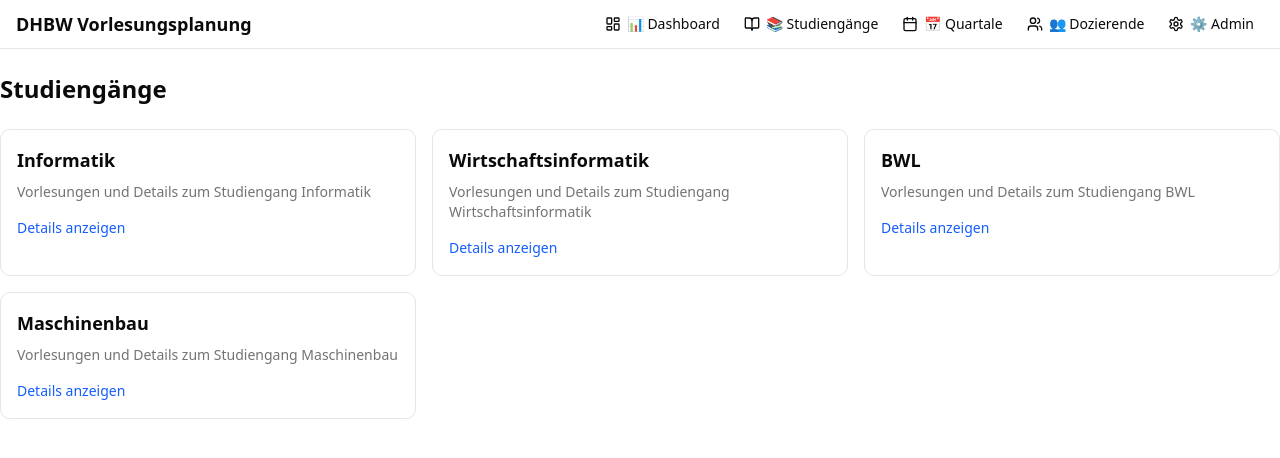
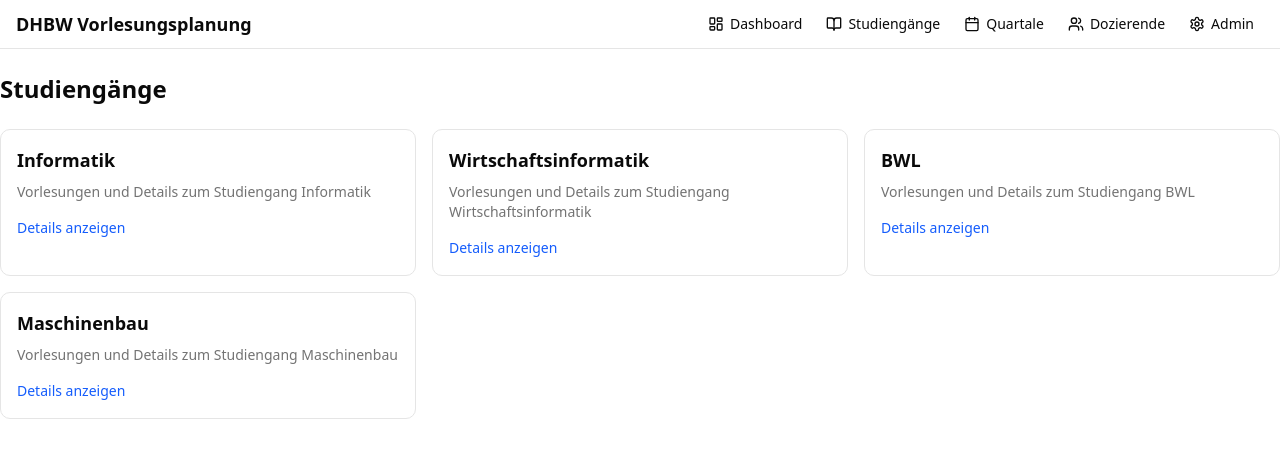
Before and after one commit to behrends/tif24-anwproj, a Next.js app: page /studiengaenge in a window 1280 px wide. Shown: the top 458 px of the page. Built offline with nearby package versions, Linux system fonts and the light colour scheme.

Commit message:
Remove emojis from Navbar

```diff
--- a/app/components/Navbar.tsx
+++ b/app/components/Navbar.tsx
@@ -33,7 +33,7 @@ const Navbar = () => {
               className="flex items-center gap-1"
             >
               <LayoutDashboard className="h-4 w-4" />
-              📊 Dashboard
+              Dashboard
             </Link>
           </Button>
           <Button variant="ghost" size="sm" asChild>
@@ -42,7 +42,7 @@ const Navbar = () => {
               className="flex items-center gap-1"
             >
               <BookOpen className="h-4 w-4" />
-              📚 Studiengänge
+              Studiengänge
             </Link>
           </Button>
           <Button variant="ghost" size="sm" asChild>
@@ -51,7 +51,7 @@ const Navbar = () => {
               className="flex items-center gap-1"
             >
               <Calendar className="h-4 w-4" />
-              📅 Quartale
+              Quartale
             </Link>
           </Button>
           <Button variant="ghost" size="sm" asChild>
@@ -60,7 +60,7 @@ const Navbar = () => {
               className="flex items-center gap-1"
             >
               <Users className="h-4 w-4" />
-              👥 Dozierende
+              Dozierende
             </Link>
           </Button>
           <Button variant="ghost" size="sm" asChild>
@@ -69,7 +69,7 @@ const Navbar = () => {
               className="flex items-center gap-1"
             >
               <Settings className="h-4 w-4" />
-              ⚙️ Admin
+              Admin
             </Link>
           </Button>
         </div>
@@ -89,7 +89,7 @@ const Navbar = () => {
                   className="flex items-center gap-2 w-full"
                 >
                   <LayoutDashboard className="h-4 w-4" />
-                  📊 Dashboard
+                  Dashboard
                 </Link>
               </DropdownMenuItem>
               <DropdownMenuItem asChild>
@@ -98,7 +98,7 @@ const Navbar = () => {
                   className="flex items-center gap-2 w-full"
                 >
                   <BookOpen className="h-4 w-4" />
-                  📚 Studiengänge
+                  Studiengänge
                 </Link>
               </DropdownMenuItem>
               <DropdownMenuItem asChild>
@@ -107,7 +107,7 @@ const Navbar = () => {
                   className="flex items-center gap-2 w-full"
                 >
                   <Calendar className="h-4 w-4" />
-                  📅 Quartale
+                  Quartale
                 </Link>
               </DropdownMenuItem>
               <DropdownMenuItem asChild>
@@ -116,7 +116,7 @@ const Navbar = () => {
                   className="flex items-center gap-2 w-full"
                 >
                   <Users className="h-4 w-4" />
-                  👥 Dozierende
+                  Dozierende
                 </Link>
               </DropdownMenuItem>
               <DropdownMenuItem asChild>
@@ -125,7 +125,7 @@ const Navbar = () => {
                   className="flex items-center gap-2 w-full"
                 >
                   <Settings className="h-4 w-4" />
-                  ⚙️ Admin
+                  Admin
                 </Link>
               </DropdownMenuItem>
             </DropdownMenuContent>
```
